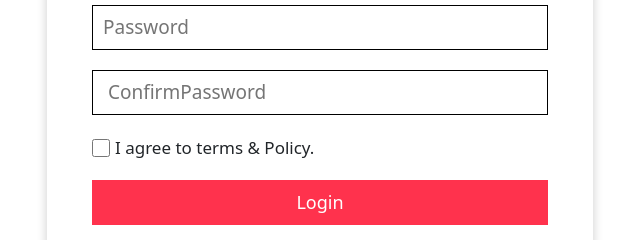
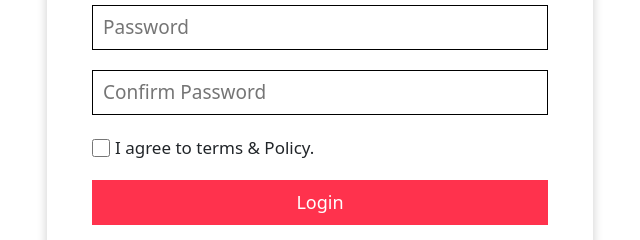
Before and after one commit to devloperrayhan/bestwebcreator.com, a website built with webpack: page page/signup.html in a window 1280 px wide. Shown: the part 546-786 px from the top of the page, 320-960 px from the left. Built offline with nearby package versions, Linux system fonts and the light colour scheme.

Commit message:
Update placeholder

```diff
--- a/page/signup.html
+++ b/page/signup.html
@@ -350,7 +350,7 @@
                                         <input style="width: 100%;" type="text" id="text" placeholder="Enter Your Name" required><br>
                                         <input style="width: 100%;" type="text" id="text" placeholder="Enter Your Email" required><br>
                                         <input style="width: 100%;" type="password" id="email" placeholder="Password" required><br>
-                                        <input style="width: 100%;" type="password" id="email" placeholder=" ConfirmPassword" required><br>
+                                        <input style="width: 100%;" type="password" id="email" placeholder="Confirm Password" required><br>
                                         <div class="log-in-btn">
                                             <div class="checkbox">
                                                 <input type="checkbox" id="exampleCheck1" required>
```
